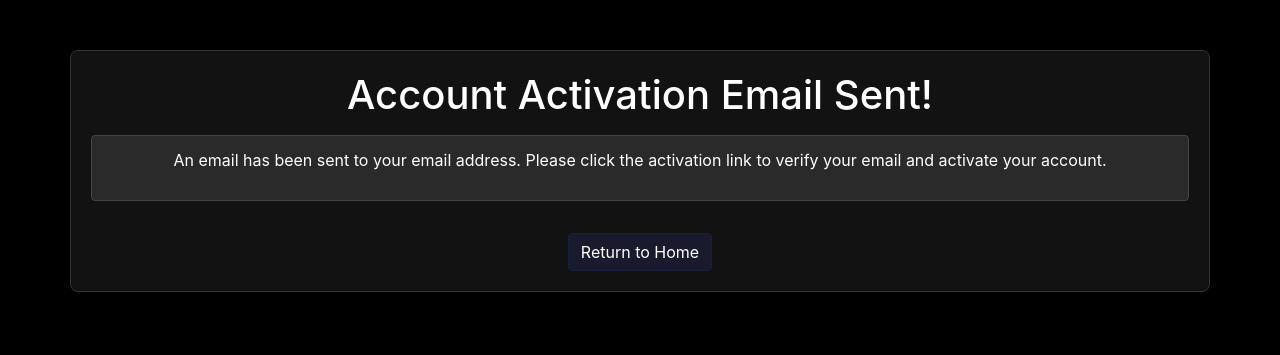
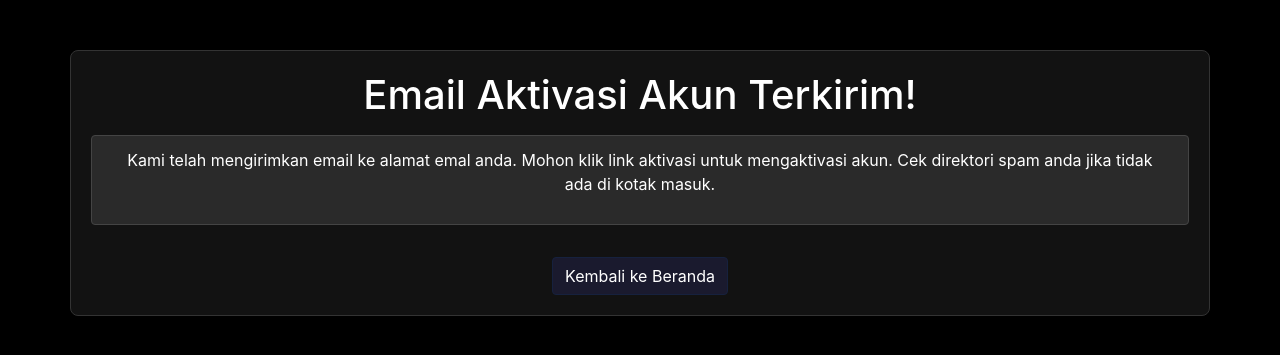
Before and after one commit to ardzix/subscription_service, a Django app: page /subscriptions/account_activation_sent/ in a window 1280 px wide. Shown: the top 355 px of the page. Run offline with Django 5.2, Linux system fonts and the light colour scheme; some libraries are stand-ins or nearby versions.

Commit message:
fix: rewird account activation html

```diff
--- a/subscriptions/templates/subscriptions/account_activation_sent.html
+++ b/subscriptions/templates/subscriptions/account_activation_sent.html
@@ -3,7 +3,7 @@
 <head>
     <meta charset="UTF-8">
     <meta name="viewport" content="width=device-width, initial-scale=1.0">
-    <title>Account Activation Sent</title>
+    <title>Aktivasi Akun Terkirim</title>
     <!-- Bootstrap CSS CDN Link -->
     <link rel="stylesheet" href="https://stackpath.bootstrapcdn.com/bootstrap/4.5.2/css/bootstrap.min.css">
     <style>
@@ -34,11 +34,11 @@
 </head>
 <body>
     <div class="container text-center">
-        <h1 class="mb-3">Account Activation Email Sent!</h1>
+        <h1 class="mb-3">Email Aktivasi Akun Terkirim!</h1>
         <div class="alert alert-info" role="alert">
-            <p>An email has been sent to your email address. Please click the activation link to verify your email and activate your account.</p>
+            <p>Kami telah mengirimkan email ke alamat emal anda. Mohon klik link aktivasi untuk mengaktivasi akun. Cek direktori spam anda jika tidak ada di kotak masuk.</p>
         </div>
-        <a href="/" class="btn btn-primary mt-3">Return to Home</a>
+        <a href="/" class="btn btn-primary mt-3">Kembali ke Beranda</a>
     </div>
 
     <!-- Optional JavaScript; choose one of the two! -->
```
